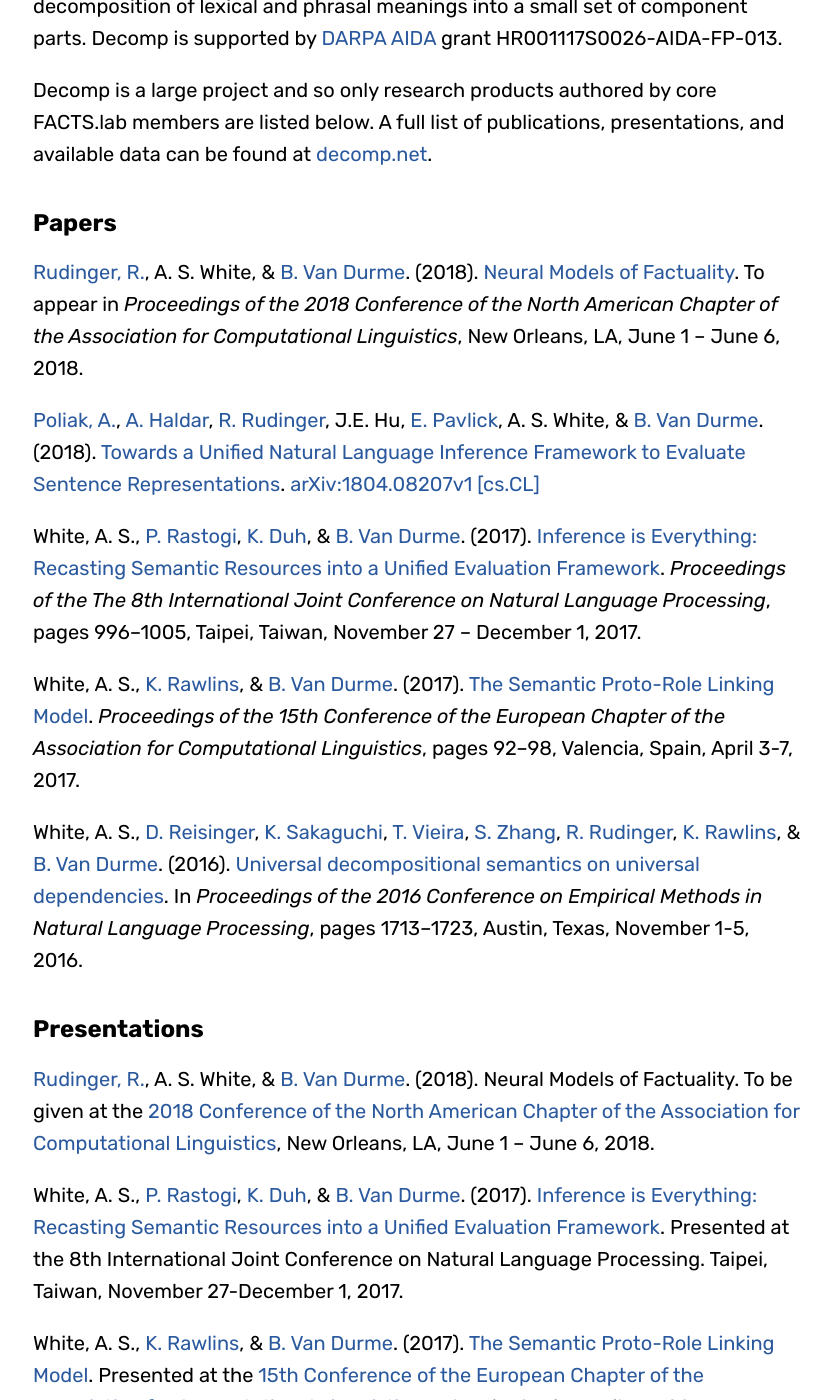
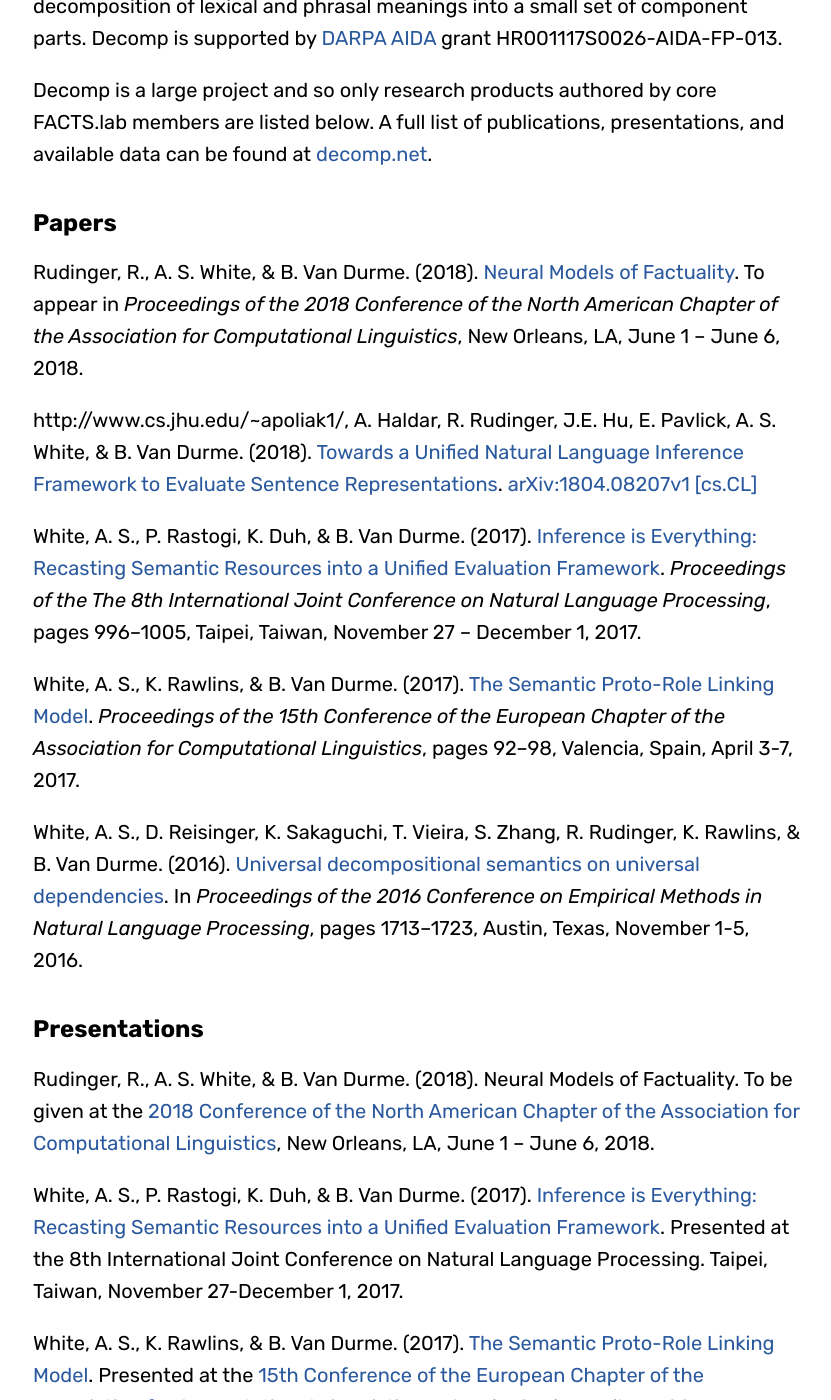
Before and after one commit to FACTSlab/factslab.github.io, a Jekyll site: the page built from research.md, in a window 1280 px wide and 1400 px high, scrolled down 659 px. Shown: the whole window, without its empty margins (223-1054 px from the left). Built offline with Jekyll 4.4.1, drawn with Linux system fonts in a browser that asks for light colours; some web fonts are replaced; some of the changed text lies outside the part shown.

Commit message:
updated links

```diff
--- a/research.md
+++ b/research.md
@@ -22,23 +22,23 @@ Decomp is a large project and so only research products authored by core FACTS.l
 
 ## Papers
 
-[Rudinger, R.](http://rudinger.github.io/), A. S. White, & [B. Van Durme](http://www.cs.jhu.edu/~vandurme/). (2018). [Neural Models of Factuality](http://aaronstevenwhite.io/papers/rudinger_neural_2018.pdf). To appear in _Proceedings of the 2018 Conference of the North American Chapter of the Association for Computational Linguistics_, New Orleans, LA, June 1 – June 6, 2018.
+Rudinger, R., A. S. White, & B. Van Durme. (2018). [Neural Models of Factuality](http://aaronstevenwhite.io/papers/rudinger_neural_2018.pdf). To appear in _Proceedings of the 2018 Conference of the North American Chapter of the Association for Computational Linguistics_, New Orleans, LA, June 1 – June 6, 2018.
 
-[Poliak, A.](http://www.cs.jhu.edu/~apoliak1/), [A. Haldar](http://www.cs.jhu.edu/~vandurme/Haldar.html), [R. Rudinger](http://rudinger.github.io/), J.E. Hu, [E. Pavlick](http://cs.brown.edu/people/epavlick/), A. S. White, & [B. Van Durme](http://www.cs.jhu.edu/~vandurme/). (2018). [Towards a Unified Natural Language Inference Framework to Evaluate Sentence Representations](https://arxiv.org/pdf/1804.08207). [arXiv:1804.08207v1 [cs.CL]](https://arxiv.org/abs/1804.08207)
+http://www.cs.jhu.edu/~apoliak1/, A. Haldar, R. Rudinger, J.E. Hu, E. Pavlick, A. S. White, & B. Van Durme. (2018). [Towards a Unified Natural Language Inference Framework to Evaluate Sentence Representations](https://arxiv.org/pdf/1804.08207). [arXiv:1804.08207v1 [cs.CL]](https://arxiv.org/abs/1804.08207)
 
-White, A. S., [P. Rastogi](http://www.cs.jhu.edu/~prastog3/), [K. Duh](http://cs.jhu.edu/~kevinduh/), & [B. Van Durme](http://www.cs.jhu.edu/~vandurme/). (2017). [Inference is Everything: Recasting Semantic Resources into a Unified Evaluation Framework](http://aclweb.org/anthology/I/I17/I17-1100.pdf). _Proceedings of the The 8th International Joint Conference on Natural Language Processing_, pages 996–1005, Taipei, Taiwan, November 27 – December 1, 2017.
+White, A. S., P. Rastogi, K. Duh, & B. Van Durme. (2017). [Inference is Everything: Recasting Semantic Resources into a Unified Evaluation Framework](http://aclweb.org/anthology/I/I17/I17-1100.pdf). _Proceedings of the The 8th International Joint Conference on Natural Language Processing_, pages 996–1005, Taipei, Taiwan, November 27 – December 1, 2017.
 
-White, A. S., [K. Rawlins](http://sites.krieger.jhu.edu/rawlins/), & [B. Van Durme](http://www.cs.jhu.edu/~vandurme/). (2017). [The Semantic Proto-Role Linking Model](http://aclweb.org/anthology/E/E17/E17-2015.pdf). _Proceedings of the 15th Conference of the European Chapter of the Association for Computational Linguistics_, pages 92–98, Valencia, Spain, April 3-7, 2017.
+White, A. S., K. Rawlins, & B. Van Durme. (2017). [The Semantic Proto-Role Linking Model](http://aclweb.org/anthology/E/E17/E17-2015.pdf). _Proceedings of the 15th Conference of the European Chapter of the Association for Computational Linguistics_, pages 92–98, Valencia, Spain, April 3-7, 2017.
 
-White, A. S., [D. Reisinger](http://pages.jh.edu/~dreisin2/), [K. Sakaguchi](http://cs.jhu.edu/~keisuke/), [T. Vieira](https://timvieira.github.io/), [S. Zhang](http://www.cs.jhu.edu/~s.zhang/), [R. Rudinger](http://rudinger.github.io/), [K. Rawlins](http://sites.krieger.jhu.edu/rawlins/), & [B. Van Durme](http://www.cs.jhu.edu/~vandurme/). (2016). [Universal decompositional semantics on universal dependencies](http://aclweb.org/anthology/D/D16/D16-1177.pdf). In _Proceedings of the 2016 Conference on Empirical Methods in Natural Language Processing_, pages 1713–1723, Austin, Texas, November 1-5, 2016.
+White, A. S., D. Reisinger, K. Sakaguchi, T. Vieira, S. Zhang, R. Rudinger, K. Rawlins, & B. Van Durme. (2016). [Universal decompositional semantics on universal dependencies](http://aclweb.org/anthology/D/D16/D16-1177.pdf). In _Proceedings of the 2016 Conference on Empirical Methods in Natural Language Processing_, pages 1713–1723, Austin, Texas, November 1-5, 2016.
 
 ## Presentations
 
-[Rudinger, R.](http://rudinger.github.io/), A. S. White, & [B. Van Durme](http://www.cs.jhu.edu/~vandurme/). (2018). Neural Models of Factuality. To be given at the [2018 Conference of the North American Chapter of the Association for Computational Linguistics](http://naacl2018.org/), New Orleans, LA, June 1 – June 6, 2018.
+Rudinger, R., A. S. White, & B. Van Durme. (2018). Neural Models of Factuality. To be given at the [2018 Conference of the North American Chapter of the Association for Computational Linguistics](http://naacl2018.org/), New Orleans, LA, June 1 – June 6, 2018.
 
-White, A. S., [P. Rastogi](http://www.cs.jhu.edu/~prastog3/), [K. Duh](http://cs.jhu.edu/~kevinduh/), & [B. Van Durme](http://www.cs.jhu.edu/~vandurme/). (2017). [Inference is Everything: Recasting Semantic Resources into a Unified Evaluation Framework](http://aaronstevenwhite.io/presentations/slides/white_ijcnlp17_slides.pdf). Presented at the 8th International Joint Conference on Natural Language Processing. Taipei, Taiwan, November 27-December 1, 2017.
+White, A. S., P. Rastogi, K. Duh, & B. Van Durme. (2017). [Inference is Everything: Recasting Semantic Resources into a Unified Evaluation Framework](http://aaronstevenwhite.io/presentations/slides/white_ijcnlp17_slides.pdf). Presented at the 8th International Joint Conference on Natural Language Processing. Taipei, Taiwan, November 27-December 1, 2017.
 
-White, A. S., [K. Rawlins](http://sites.krieger.jhu.edu/rawlins/), & [B. Van Durme](http://www.cs.jhu.edu/~vandurme/). (2017). [The Semantic Proto-Role Linking Model](https://docs.google.com/presentation/d/1lcl-sSI9FFFbSXT9ajoRyFZXbFW-nucFs8Ahe9p5atM/edit?usp=sharing). Presented at the [15th Conference of the European Chapter of the Association for Computational Linguistics](http://eacl2017.org/). Valencia, Spain. April 3-7, 2017.
+White, A. S., K. Rawlins, & B. Van Durme. (2017). [The Semantic Proto-Role Linking Model](https://docs.google.com/presentation/d/1lcl-sSI9FFFbSXT9ajoRyFZXbFW-nucFs8Ahe9p5atM/edit?usp=sharing). Presented at the [15th Conference of the European Chapter of the Association for Computational Linguistics](http://eacl2017.org/). Valencia, Spain. April 3-7, 2017.
 
 <!-- ## Data
 
@@ -58,23 +58,23 @@ Starred datasets were collected by FACTS.lab core members.
 
 # MegaAttitude
 
-The [MegaAttitude Project](http://megaattitude.com), which is joint work with [Kyle Rawlins](http://sites.krieger.jhu.edu/rawlins/) at Johns Hopkins University, aims to collect large-scale annotation sets of the selectional behavior of clause-embedding verbs, adjectives, and nouns, based on human acceptability, veridicality, and similarity judgments.
+The [MegaAttitude Project](http://megaattitude.io), which is joint work with [Kyle Rawlins](http://sites.krieger.jhu.edu/rawlins/) at Johns Hopkins University, aims to collect large-scale annotation sets of the selectional behavior of clause-embedding verbs, adjectives, and nouns, based on human acceptability, veridicality, and similarity judgments.
 
 ## Papers
 
-White, A. S. & [K. Rawlins](http://sites.krieger.jhu.edu/rawlins/). (2018). [The role of veridicality and factivity in clause selection](http://aaronstevenwhite.io/papers/white_role_2018.pdf). To appear in the *Proceedings of the 48th Meeting of the North East Linguistic Society*.
+White, A. S. & K. Rawlins. (2018). [The role of veridicality and factivity in clause selection](http://aaronstevenwhite.io/papers/white_role_2018.pdf). To appear in the _Proceedings of the 48th Meeting of the North East Linguistic Society_.
 
-White, A. S. & [K. Rawlins](http://sites.krieger.jhu.edu/rawlins/). (2016). [A computational model of S-selection](http://aaronstevenwhite.io/papers/white_computational_2016_salt.pdf). In _Semantics and Linguistic Theory 26_, 641-663. Ithaca, NY: CLC Publications.
+White, A. S. & K. Rawlins. (2016). [A computational model of S-selection](http://aaronstevenwhite.io/papers/white_computational_2016_salt.pdf). In _Semantics and Linguistic Theory 26_, 641-663. Ithaca, NY: CLC Publications.
 
 ## Presentations
 
 White, A. S. (2017).  [Computational approaches to clause selection](http://aaronstevenwhite.io/presentations/slides/white_selectionfest2017_slides.pdf).  Invited talk given at [Selectionfest 2017](http://patrickdelliott.com/selectionfest/). [Humboldt University of Berlin](https://www.hu-berlin.de/en/) and [ZAS Berlin](http://www.zas-berlin.de/). Berlin, Germany. November 10-11, 2017.
 
-White, A. S. & [K. Rawlins](http://sites.krieger.jhu.edu/rawlins/). (2017). [The role of veridicality and factivity in clause selection](http://aaronstevenwhite.io/presentations/slides/white_nels48_slides.pdf). Presented at the 48th annual meeting of the North East Linguistic Society, University of Iceland. October 27-29, 2017.
+White, A. S. & K. Rawlins. (2017). [The role of veridicality and factivity in clause selection](http://aaronstevenwhite.io/presentations/slides/white_nels48_slides.pdf). Presented at the 48th annual meeting of the North East Linguistic Society, University of Iceland. October 27-29, 2017.
 
-White, A. S. & [K. Rawlins](http://sites.krieger.jhu.edu/rawlins/). (2017). [Entropy predicts uncertainty in subcategorization frame distributions](https://docs.google.com/presentation/d/1h--TW-ITRYdW311gqM_RV5rLFTTIfxU4HOYucVWFNA0/edit?usp=sharing). Presented at the [39th Annual Conference of the German Linguistic Society](http://dgfs2017.uni-saarland.de/wordpress/en/), [AG1: Information-theory based modeling of linguistic variation in context](http://dgfs2017.uni-saarland.de/wordpress/en/sessions/ag-1/), Saarland University. March 8-10, 2017.
+White, A. S. & K. Rawlins. (2017). [Entropy predicts uncertainty in subcategorization frame distributions](https://docs.google.com/presentation/d/1h--TW-ITRYdW311gqM_RV5rLFTTIfxU4HOYucVWFNA0/edit?usp=sharing). Presented at the [39th Annual Conference of the German Linguistic Society](http://dgfs2017.uni-saarland.de/wordpress/en/), [AG1: Information-theory based modeling of linguistic variation in context](http://dgfs2017.uni-saarland.de/wordpress/en/sessions/ag-1/), Saarland University. March 8-10, 2017.
 
-White, A. S. & [K. Rawlins](http://sites.krieger.jhu.edu/rawlins/). (2016). [A computational model of S-selection](http://aaronstevenwhite.io/slides/white_salt_2016_slides.pdf). Presented at Semantics and Linguistic Theory 26, University of Texas, Austin. May 12-15, 2016.
+White, A. S. & K. Rawlins. (2016). [A computational model of S-selection](http://aaronstevenwhite.io/slides/white_salt_2016_slides.pdf). Presented at Semantics and Linguistic Theory 26, University of Texas, Austin. May 12-15, 2016.
 
 <!-- ## Data
 
```
Also changed, not shown: people.md (+2 -2 lines).
